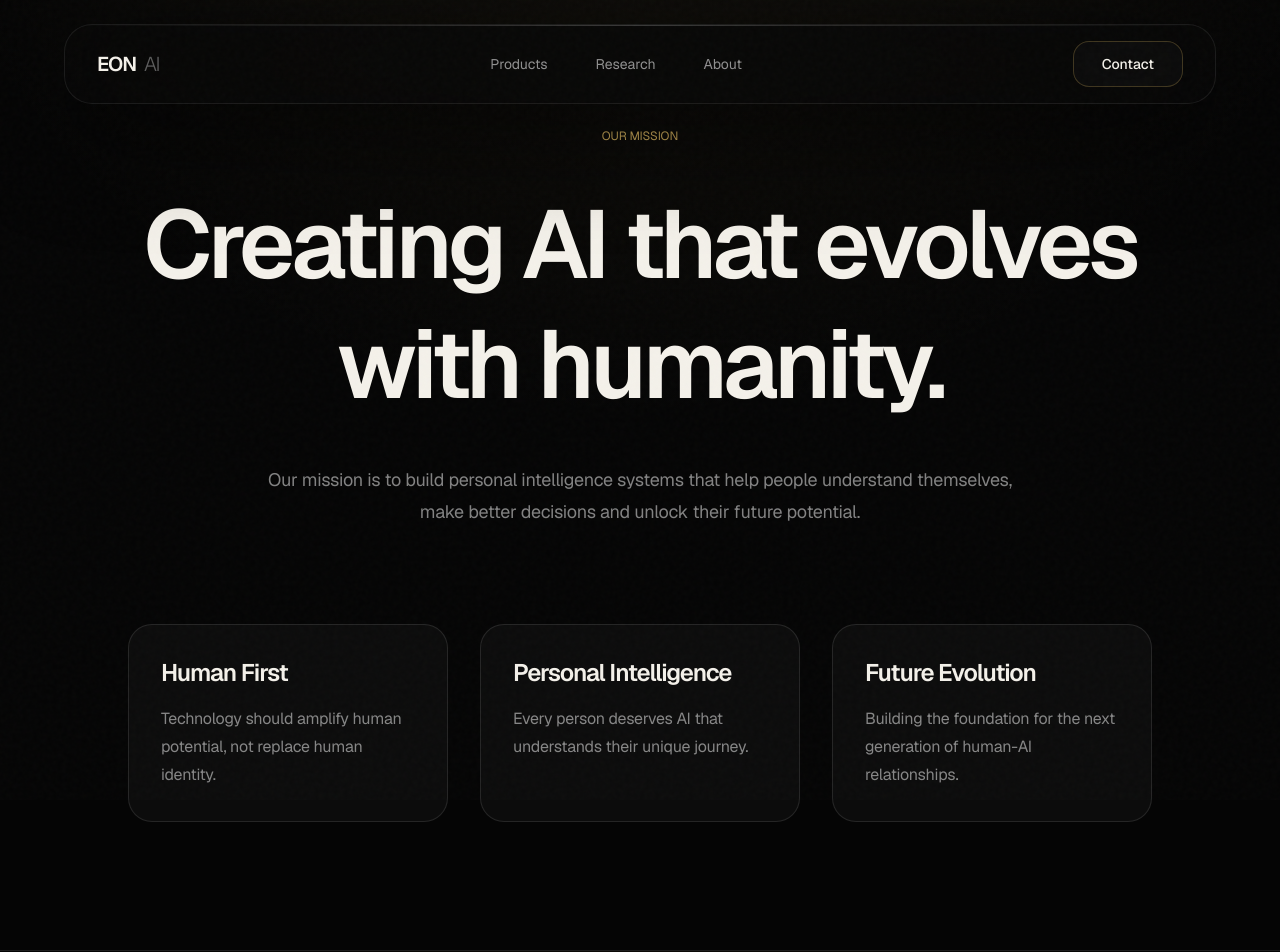
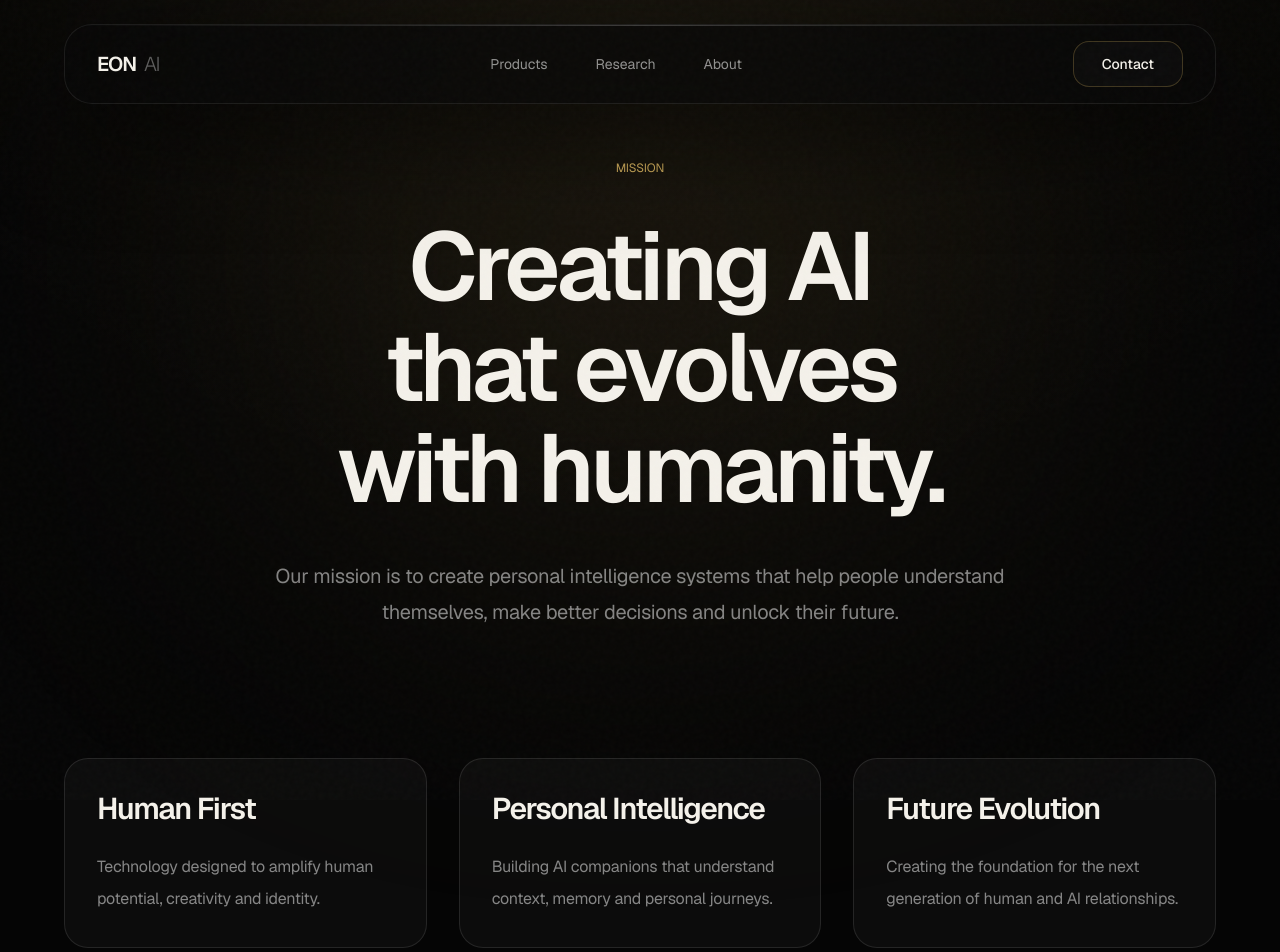
Before and after one commit to EON-System/eon-website, a Next.js app: page /mission in a window 1280 px wide. Shown: the top 952 px of the page. Built offline with nearby package versions, Linux system fonts and the light colour scheme.

Commit message:
Update page.tsx

```diff
--- a/src/app/mission/page.tsx
+++ b/src/app/mission/page.tsx
@@ -2,19 +2,59 @@
 
 import { motion } from "framer-motion";
 
+import { GlassCard } from "@/components/ui/glass-card";
+import { Reveal } from "@/components/motion/reveal";
+
+
 
 export default function MissionPage() {
+
+
   return (
+
     <main
       className="
+        relative
         min-h-screen
         overflow-hidden
         px-6
-        py-32
+        py-40
       "
     >
 
+
+      {/* Ambient Intelligence Glow */}
+
+      <div
+        className="
+          absolute
+          left-1/2
+          top-0
+          h-[520px]
+          w-[720px]
+          -translate-x-1/2
+          rounded-full
+          bg-[#D6B25E]/10
+          blur-[180px]
+        "
+      />
+
+
+
+
+
       <section
+        className="
+          relative
+          mx-auto
+          max-w-6xl
+        "
+      >
+
+
+
+
+        <div
           className="
             mx-auto
             max-w-5xl
@@ -22,199 +62,333 @@ export default function MissionPage() {
           "
         >
 
+
+
           <motion.p
+
             initial={{
-            opacity: 0,
-            y: 20,
+              opacity:0,
+              y:20
             }}
+
             animate={{
-            opacity: 1,
-            y: 0,
+              opacity:1,
+              y:0
             }}
+
+            transition={{
+              duration:0.8
+            }}
+
             className="
               text-xs
               uppercase
-            tracking-[0.5em]
+              tracking-[0.6em]
               text-[#D6B25E]
             "
+
           >
-          Our Mission
-        </motion.p>
 
+            Mission
 
-
-        <motion.h1
-          initial={{
-            opacity: 0,
-            y: 40,
-          }}
-          animate={{
-            opacity: 1,
-            y: 0,
-          }}
-          transition={{
-            duration: 1,
-          }}
-          className="
-            mt-10
-            text-5xl
-            font-medium
-            leading-tight
-            md:text-8xl
-          "
-        >
-          Creating AI
-          that evolves with humanity.
-        </motion.h1>
-
-
-
-        <motion.p
-          initial={{
-            opacity:0,
-          }}
-          animate={{
-            opacity:1,
-          }}
-          transition={{
-            delay:0.4,
-          }}
-          className="
-            mx-auto
-            mt-10
-            max-w-3xl
-            text-lg
-            leading-8
-            text-white/50
-          "
-        >
-          Our mission is to build personal intelligence
-          systems that help people understand themselves,
-          make better decisions and unlock their future potential.
           </motion.p>
 
 
 
 
-        <div
+
+
+
+          <motion.h1
+
+            initial={{
+              opacity:0,
+              y:40
+            }}
+
+            animate={{
+              opacity:1,
+              y:0
+            }}
+
+            transition={{
+              delay:0.2,
+              duration:1
+            }}
+
             className="
-            mt-24
-            grid
-            gap-8
-            text-left
-            md:grid-cols-3
+              mt-10
+              text-6xl
+              font-semibold
+              leading-[1.05]
+              tracking-[-0.05em]
+              text-[#F4F1EA]
+              md:text-8xl
             "
+
           >
 
-          <div
+            Creating AI
+            <br/>
+            that evolves
+            <br/>
+            with humanity.
+
+
+          </motion.h1>
+
+
+
+
+
+
+
+          <motion.p
+
+            initial={{
+              opacity:0
+            }}
+
+            animate={{
+              opacity:1
+            }}
+
+            transition={{
+              delay:0.6,
+              duration:1
+            }}
+
             className="
-              rounded-3xl
-              border
-              border-white/10
-              bg-white/[0.03]
-              p-8
+              mx-auto
+              mt-10
+              max-w-3xl
+              text-xl
+              leading-9
+              text-white/50
             "
+
           >
 
-            <h2
-              className="
-                text-2xl
-                font-medium
-              "
-            >
-              Human First
-            </h2>
+            Our mission is to create personal intelligence
+            systems that help people understand themselves,
+            make better decisions and unlock their future.
 
-            <p
-              className="
-                mt-4
-                leading-7
-                text-white/50
-              "
-            >
-              Technology should amplify human potential,
-              not replace human identity.
-            </p>
+          </motion.p>
+
+
 
         </div>
 
 
 
 
+
+
+
+        <Reveal>
+
+
           <div
             className="
-              rounded-3xl
-              border
-              border-white/10
-              bg-white/[0.03]
-              p-8
+              mt-32
+              grid
+              gap-8
+              md:grid-cols-3
             "
           >
 
+
+
+
+
+            <GlassCard>
+
+
               <h2
                 className="
-                text-2xl
-                font-medium
+                  text-3xl
+                  font-semibold
+                  text-[#F4F1EA]
                 "
               >
-              Personal Intelligence
+
+                Human First
+
               </h2>
+
+
 
               <p
                 className="
-                mt-4
-                leading-7
+                  mt-6
+                  leading-8
                   text-white/50
                 "
               >
-              Every person deserves AI that understands
-              their unique journey.
+
+                Technology designed to amplify
+                human potential, creativity and identity.
+
               </p>
+
+
+            </GlassCard>
+
+
+
+
+
+
+
+            <GlassCard>
+
+
+              <h2
+                className="
+                  text-3xl
+                  font-semibold
+                  text-[#F4F1EA]
+                "
+              >
+
+                Personal Intelligence
+
+              </h2>
+
+
+
+              <p
+                className="
+                  mt-6
+                  leading-8
+                  text-white/50
+                "
+              >
+
+                Building AI companions that understand
+                context, memory and personal journeys.
+
+              </p>
+
+
+            </GlassCard>
+
+
+
+
+
+
+
+            <GlassCard>
+
+
+              <h2
+                className="
+                  text-3xl
+                  font-semibold
+                  text-[#F4F1EA]
+                "
+              >
+
+                Future Evolution
+
+              </h2>
+
+
+
+              <p
+                className="
+                  mt-6
+                  leading-8
+                  text-white/50
+                "
+              >
+
+                Creating the foundation for the next
+                generation of human and AI relationships.
+
+              </p>
+
+
+            </GlassCard>
+
+
+
+
 
           </div>
 
 
+        </Reveal>
+
+
+
+
+
+
+
+
+        <Reveal delay={0.2}>
 
 
           <div
             className="
-              rounded-3xl
-              border
+              mt-32
+              border-t
               border-white/10
-              bg-white/[0.03]
-              p-8
+              pt-20
+              text-center
             "
           >
 
-            <h2
-              className="
-                text-2xl
-                font-medium
-              "
-            >
-              Future Evolution
-            </h2>
+
 
             <p
               className="
-                mt-4
-                leading-7
-                text-white/50
+                text-xs
+                uppercase
+                tracking-[0.5em]
+                text-white/30
               "
             >
-              Building the foundation for the next
-              generation of human-AI relationships.
+
+              EON AI Mission
+
             </p>
+
+
+
+
+            <h2
+              className="
+                mt-8
+                text-4xl
+                font-semibold
+                tracking-tight
+                text-[#F4F1EA]
+                md:text-6xl
+              "
+            >
+
+              Building intelligence
+              with purpose.
+
+            </h2>
+
+
 
           </div>
 
 
-        </div>
+        </Reveal>
+
 
 
       </section>
 
 
     </main>
+
   );
+
 }
```
Lines whose indentation alone changed are shown as unchanged.
